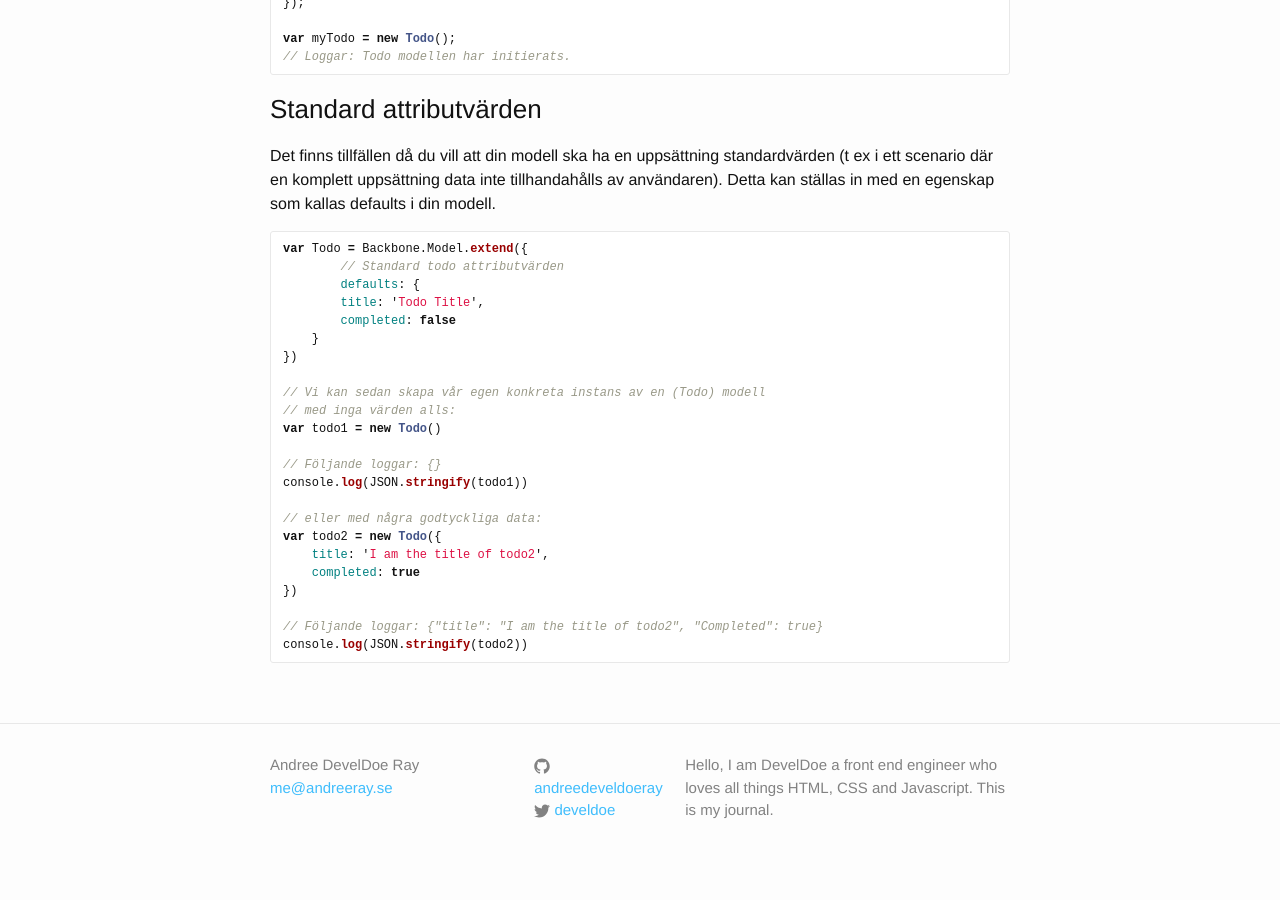
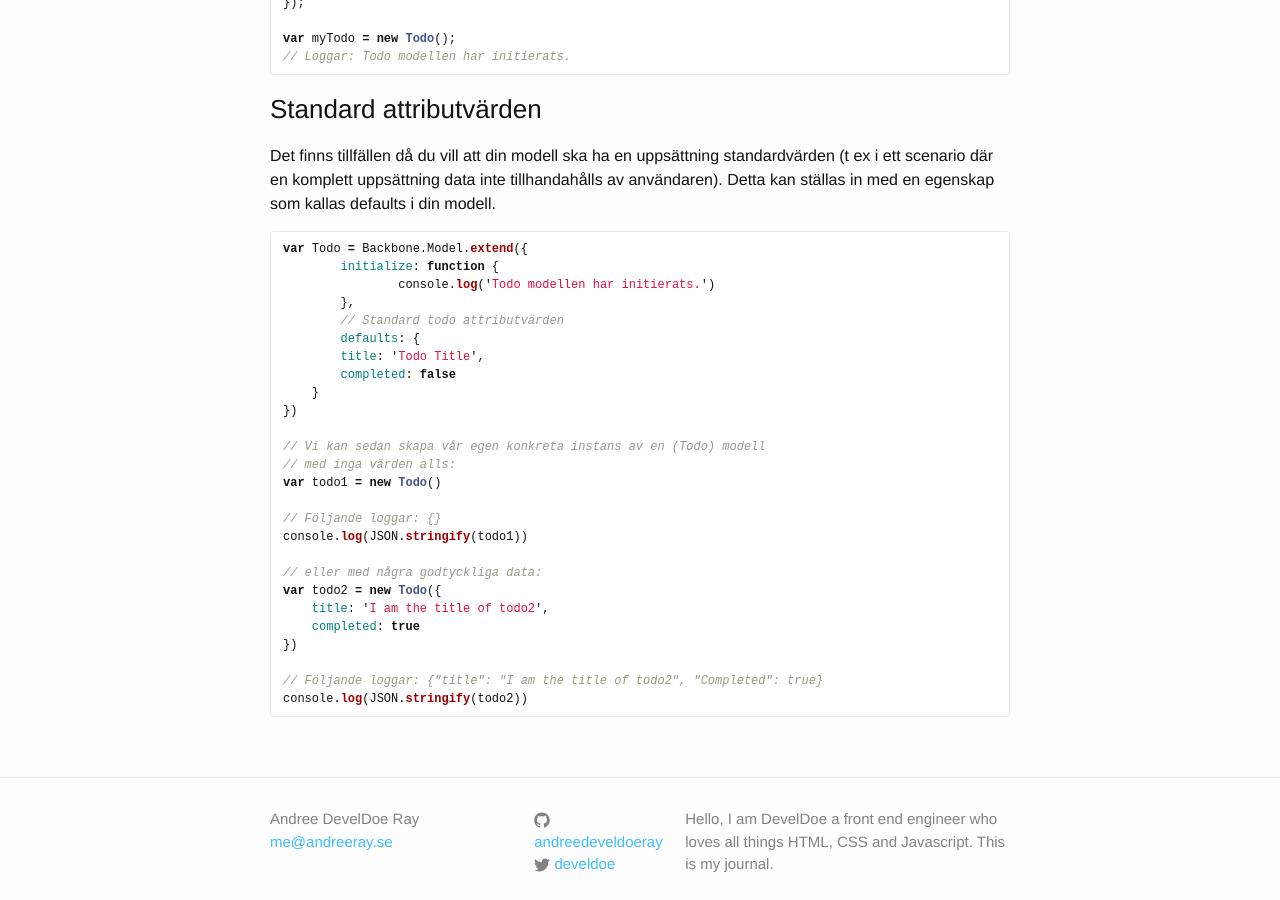
Before and after one commit to develdoe/develdoe.github.io, a Jekyll site: the page built from _posts/2017-10-30-backbonejs-basics.md, in a window 1280 px wide and 900 px high, scrolled down 2075 px. Built offline with Jekyll 4.4.1, drawn with Linux system fonts in a browser that asks for light colours.

Commit message:
Update 2017-10-30-backbonejs-basics.md

````diff
--- a/_posts/2017-10-30-backbonejs-basics.md
+++ b/_posts/2017-10-30-backbonejs-basics.md
@@ -80,6 +80,9 @@ Det finns tillfällen då du vill att din modell ska ha en uppsättning standard
 
 ```js
 var Todo = Backbone.Model.extend({
+  	initialize: function {
+  		console.log('Todo modellen har initierats.')
+	},
 	// Standard todo attributvärden
 	defaults: {
     	title: 'Todo Title',
````
